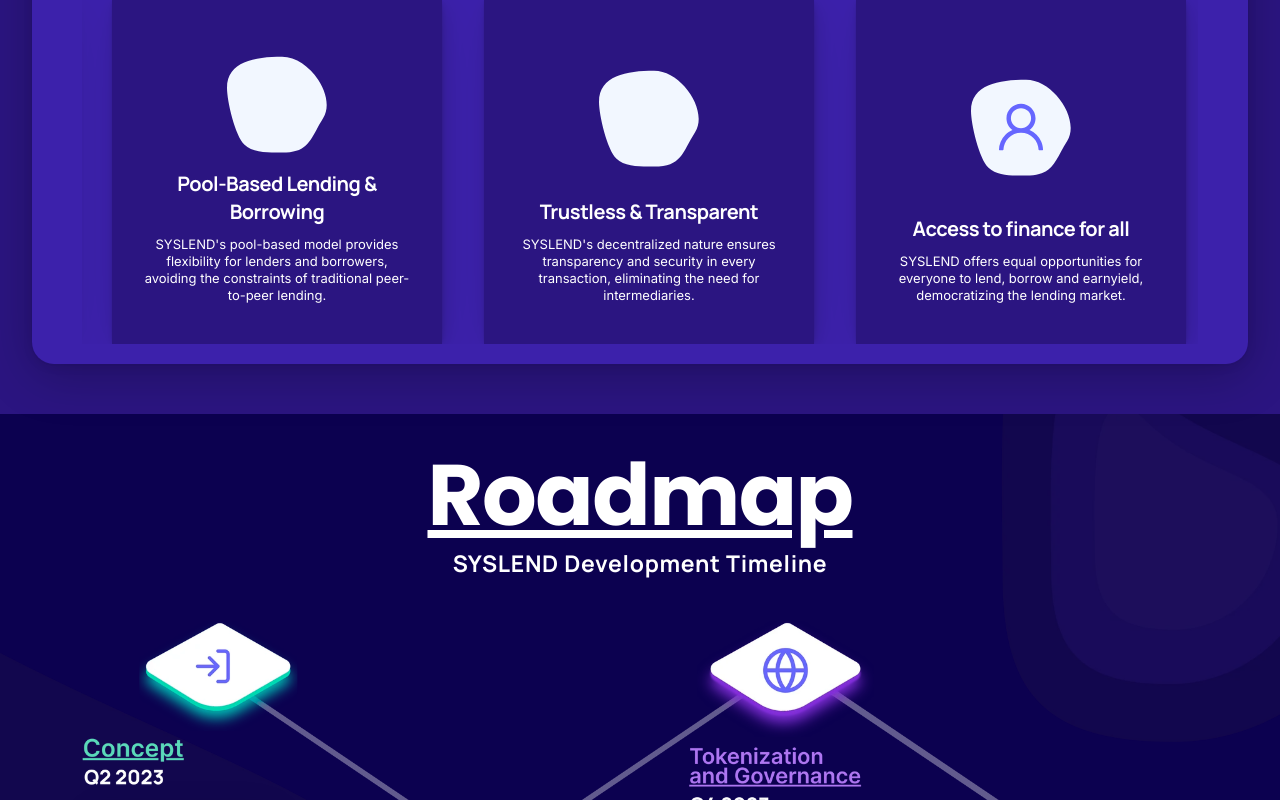
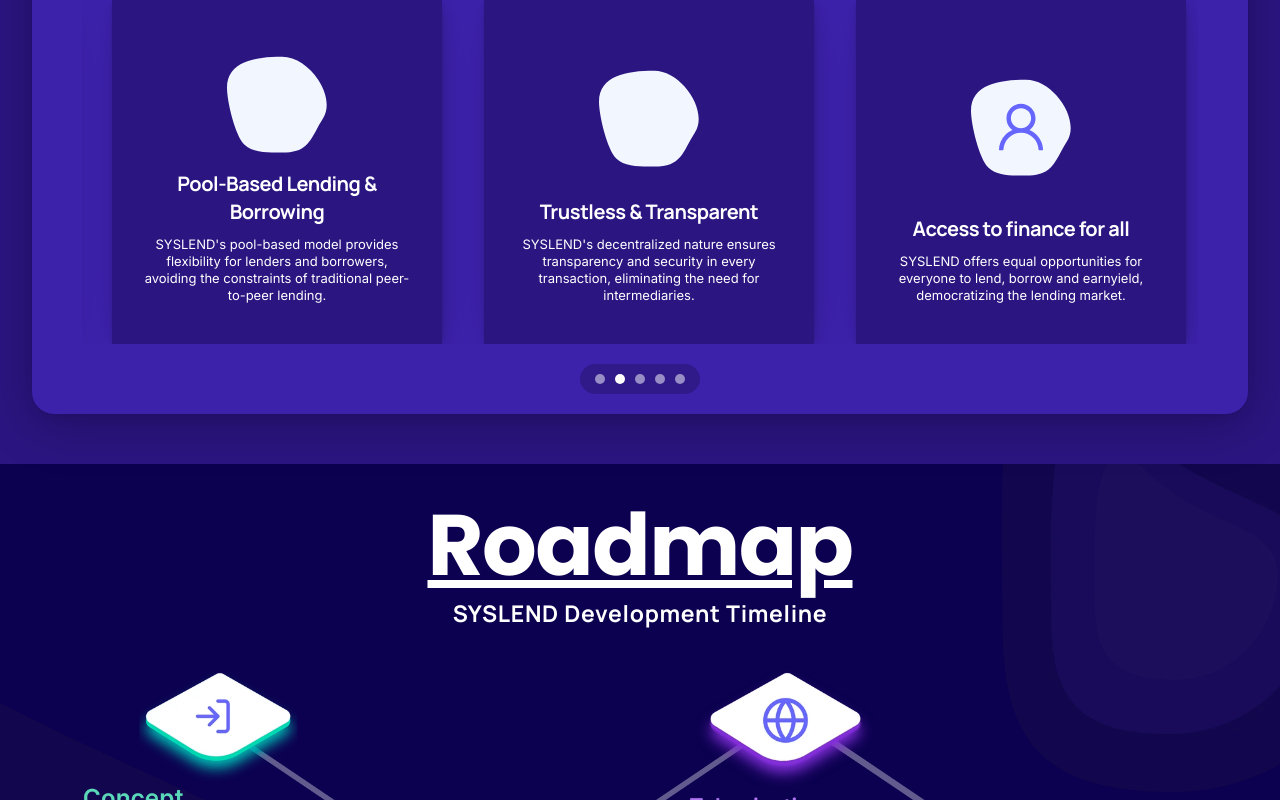
Before and after one commit to Basit46/syslend, a React (Vite) app: page / in a window 1280 px wide. Shown: the part 2380-3180 px from the top of the page. Built offline with nearby package versions, Linux system fonts and the light colour scheme; some icons are missing.

Commit message:
Added changes

```diff
--- a/src/components/Feature.jsx
+++ b/src/components/Feature.jsx
@@ -2,7 +2,7 @@
 
 const Feature = ({ svg, title, body }) => {
   return (
-    <div className="feature mx-[20px] vsm:mx-[30px] w-[300px] vsm:w-[330px] h-[344px] py-[40px] px-[30px] flex flex-col items-center shadow-[0.3184767494094558px_0.39809593676181976px_2.549057741503143px_-0.9375px_rgba(0,0,0,0.18),0.9658024572418071px_1.207253071552259px_7.730191403171522px_-1.875px_rgba(0,0,0,0.17241),2.5530614085937846px_3.1913267607422307px_20.434461731276638px_-2.8125px_rgba(0,0,0,0.14761),8px_10px_64.03124237432849px_-3.75px_rgba(0,0,0,0.0625)] bg-[#2b1581]">
+    <div className="feature mx-[20px] vsm:mx-[30px] w-[300px] vsm:w-[330px] min-h-[344px] py-[40px] px-[30px] flex flex-col items-center shadow-[0.3184767494094558px_0.39809593676181976px_2.549057741503143px_-0.9375px_rgba(0,0,0,0.18),0.9658024572418071px_1.207253071552259px_7.730191403171522px_-1.875px_rgba(0,0,0,0.17241),2.5530614085937846px_3.1913267607422307px_20.434461731276638px_-2.8125px_rgba(0,0,0,0.14761),8px_10px_64.03124237432849px_-3.75px_rgba(0,0,0,0.0625)] bg-[#2b1581]">
       <div className="flex-1 h-[100px] w-[100px]  grid place-items-center">
         {svg}
       </div>
--- a/src/components/Features.jsx
+++ b/src/components/Features.jsx
@@ -1,4 +1,4 @@
-import React, { useRef, useEffect } from "react";
+import React, { useState, useRef, useEffect } from "react";
 import Feature1 from "./Feature1";
 import Feature2 from "./Feature2";
 import Feature3 from "./Feature3";
@@ -13,9 +13,11 @@
 gsap.registerPlugin(ScrollTrigger);
 
 const Features = () => {
-  const slideRef = useRef();
+  const sliderRef = useRef();
   const featuresContRef = useRef();
   const featuresRef = useRef();
+
+  const [currentSlide, setCurrentSlide] = useState(0);
 
   useEffect(() => {
     gsap.fromTo(
@@ -42,6 +44,7 @@
     centerPadding: "0px",
     autoplay: true,
     autoplaySpeed: 5000,
+    beforeChange: (current, next) => setCurrentSlide(next),
   };
 
   let settingsMobile = {
@@ -56,6 +59,12 @@
     centerPadding: "0px",
     autoplay: true,
     autoplaySpeed: 5000,
+    beforeChange: (current, next) => setCurrentSlide(next),
+  };
+
+  const handleRadioClick = (index) => {
+    setCurrentSlide(index);
+    sliderRef.current.slickGoTo(index);
   };
 
   return (
@@ -76,7 +85,11 @@
         </p>
 
         <div className="mt-[50px] w-full h-fit overflow-x-hidden px-[50px] hidden vsm:flex justify-center ">
-          <Slider {...settings} className="w-[100%] flex justify-center">
+          <Slider
+            ref={sliderRef}
+            {...settings}
+            className="w-[100%] flex justify-center h-fit"
+          >
             <Feature1 />
             <Feature2 />
             <Feature3 />
@@ -86,7 +99,11 @@
         </div>
 
         <div className="mt-[50px] w-full h-fit overflow-x-hidden flex vsm:hidden justify-center ">
-          <Slider {...settingsMobile} className="w-[100%] flex justify-center">
+          <Slider
+            ref={sliderRef}
+            {...settingsMobile}
+            className="w-[100%] flex justify-center h-fit"
+          >
             <Feature1 />
             <Feature2 />
             <Feature3 />
@@ -94,6 +111,22 @@
             <Feature5 />
           </Slider>
         </div>
+
+        <div className="radio-container">
+          {/* Render the radio buttons */}
+          {React.Children.toArray(
+            Array(5)
+              .fill(null)
+              .map((_, index) => (
+                <div
+                  className={`radio-button ${
+                    currentSlide === index ? "active" : ""
+                  }`}
+                  onClick={() => handleRadioClick(index)}
+                />
+              ))
+          )}
+        </div>
       </div>
     </div>
   );
--- a/src/index.css
+++ b/src/index.css
@@ -63,28 +63,29 @@
   background-repeat: no-repeat;
 }
 
-.slides {
-  animation: slideLeft 20s infinite;
+.radio-container {
+  display: flex;
+  justify-content: center;
+  background-color: rgba(0, 0, 0, 0.2);
+  height: fit-content;
+  width: fit-content;
+  padding: 10px;
+  border-radius: 50px;
+  margin: 20px auto 0;
 }
-@keyframes slideLeft {
-  0% {
-    transform: translateX(-300px);
-  }
-  25% {
-    transform: translateX(-600px);
-    animation-delay: 2s;
-  }
-  50% {
-    transform: translateX(-900px);
-    animation-delay: 2s;
-  }
-  75% {
-    transform: translateX(-1200px);
-    animation-delay: 2s;
-  }
-  100% {
-    transform: translateX(-1500px);
-  }
+
+.radio-button {
+  width: 10px;
+  height: 10px;
+  border-radius: 50%;
+  background-color: white;
+  margin: 0 5px;
+  cursor: pointer;
+  opacity: 0.5;
+}
+
+.radio-button.active {
+  opacity: 1;
 }
 
 .roadmap {
```
